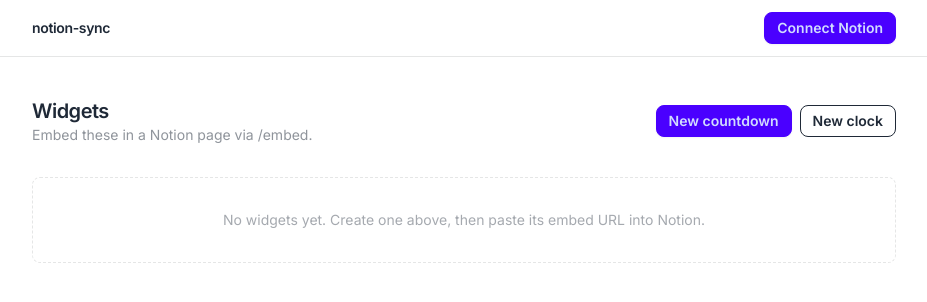
After one commit to Sam-Stuhl/notion-sync, a FastAPI app: template src/web/templates/widgets.html in a window 1280 px wide. The commit adds this page. Shown: the top 302 px of the page, without its empty margins (176-1103 px from the left). Run offline with FastAPI, Linux system fonts and the light colour scheme; the template is opened without the code that fills it, so the values that code supplies are empty; parts of the project's set-up code (start-up, migrations or seed data) failed here and were passed over; some libraries are stand-ins or nearby versions.

Commit message:
Add embeddable HTML widgets (countdown, clock)
Widgets are stored per-user and served publicly at /w/{id} so they can be
embedded in Notion via /embed. Adds a Widget model + migration, public
renderer, and a /widgets dashboard page to create and copy embed URLs.

```diff
--- a/src/web/routes.py
+++ b/src/web/routes.py
@@ -1,3 +1,4 @@
+import json
 import pathlib
 import uuid
 from datetime import datetime, timezone
@@ -11,15 +12,19 @@ from sqlalchemy.ext.asyncio import AsyncSession
 
 from src.auth.middleware import require_user
 from src.auth.sessions import verify_session_token
+from src.config import settings
 from src.db.models import SyncRun, User
 from src.db.repositories import (
     create_sis_integration,
     create_sync_run,
+    create_widget,
     get_notion_integration,
     get_sis_integration_by_id,
+    get_widget,
     get_workspace_config,
     list_recent_sync_runs,
     list_sis_integrations,
+    list_widgets,
     soft_delete_sis_integration,
     update_sis_integration,
 )
@@ -301,6 +306,73 @@ async def sync_now(
     return response
 
 
+# ─── Widgets ──────────────────────────────────────────────────────────────────
+
+WIDGET_TYPES = {"countdown", "clock"}
+
+
+def _default_widget_config(widget_type: str) -> dict:
+    if widget_type == "clock":
+        return {"title": "", "bg": "#6366f1", "color": "#ffffff", "hour12": True, "tz": ""}
+    return {
+        "title": "Countdown",
+        "bg": "#6366f1",
+        "color": "#ffffff",
+        "target": "",
+        "done_text": "It's here!",
+    }
+
+
+def _embed_url(widget_id: uuid.UUID) -> str:
+    return f"{settings.app_base_url.rstrip('/')}/w/{widget_id}"
+
+
+@router.get("/widgets")
+async def widgets_page(
+    request: Request,
+    user: User = Depends(require_user),
+    db: AsyncSession = Depends(get_session),
+):
+    widgets = await list_widgets(db, user.id)
+    return templates.TemplateResponse(
+        request=request,
+        name="widgets.html",
+        context={
+            "user": user,
+            "widgets": [(w, _embed_url(w.id)) for w in widgets],
+        },
+    )
+
+
+@router.post("/widgets")
+async def widget_create(
+    user: User = Depends(require_user),
+    db: AsyncSession = Depends(get_session),
+    type: str = Form(...),
+):
+    if type not in WIDGET_TYPES:
+        raise HTTPException(400, "Unknown widget type")
+    await create_widget(db, user_id=user.id, type=type, config=_default_widget_config(type))
+    await db.commit()
+    return RedirectResponse("/widgets", status_code=303)
+
+
+@router.get("/w/{widget_id}")
+async def widget_render(
+    widget_id: uuid.UUID,
+    request: Request,
+    db: AsyncSession = Depends(get_session),
+):
+    widget = await get_widget(db, widget_id)
+    if not widget:
+        raise HTTPException(404)
+    return templates.TemplateResponse(
+        request=request,
+        name="widget.html",
+        context={"widget": widget, "config_json": json.dumps(widget.config or {})},
+    )
+
+
 # ─── Integration modal content ────────────────────────────────────────────────
 
 @router.get("/integrations/new")
--- a/src/web/templates/base.html
+++ b/src/web/templates/base.html
@@ -43,6 +43,9 @@
             </a>
             <div class="flex items-center gap-4">
                 {% if user is defined and user %}
+                    <a href="/widgets" class="text-sm text-base-content/40 hover:text-base-content/70 transition-colors hidden sm:inline">
+                        Widgets
+                    </a>
                     {% if user.avatar_url %}
                         <img src="{{ user.avatar_url }}" class="w-7 h-7 rounded-full" alt="">
                     {% endif %}
--- /dev/null
+++ b/src/web/templates/widgets.html
@@ -0,0 +1,43 @@
+{% extends "base.html" %}
+{% block title %}Widgets · Notion Sync{% endblock %}
+
+{% block content %}
+<div class="space-y-8">
+    <div class="flex items-center justify-between">
+        <div>
+            <h1 class="text-xl font-semibold tracking-tight">Widgets</h1>
+            <p class="text-sm text-base-content/50">Embed these in a Notion page via /embed.</p>
+        </div>
+        <div class="flex gap-2">
+            <form method="post" action="/widgets">
+                <input type="hidden" name="type" value="countdown">
+                <button class="btn btn-sm btn-primary">New countdown</button>
+            </form>
+            <form method="post" action="/widgets">
+                <input type="hidden" name="type" value="clock">
+                <button class="btn btn-sm btn-outline">New clock</button>
+            </form>
+        </div>
+    </div>
+
+    {% if not widgets %}
+        <div class="text-sm text-base-content/40 border border-dashed border-base-300 rounded-lg p-8 text-center">
+            No widgets yet. Create one above, then paste its embed URL into Notion.
+        </div>
+    {% else %}
+        <div class="space-y-3">
+            {% for widget, url in widgets %}
+            <div class="flex items-center gap-4 border border-base-300 rounded-lg p-4">
+                <div class="w-2 h-2 rounded-full bg-primary shrink-0"></div>
+                <div class="min-w-0 flex-1">
+                    <div class="text-sm font-medium capitalize">{{ widget.name or widget.type }}</div>
+                    <div class="text-xs text-base-content/40 truncate font-mono">{{ url }}</div>
+                </div>
+                <a href="{{ url }}" target="_blank" class="btn btn-ghost btn-xs">Preview</a>
+                <button class="btn btn-ghost btn-xs" onclick="navigator.clipboard.writeText('{{ url }}')">Copy URL</button>
+            </div>
+            {% endfor %}
+        </div>
+    {% endif %}
+</div>
+{% endblock %}
```
Also changed, not shown: alembic/versions/f1a2b3c4d5e6_add_widgets.py (added, +41 -0 lines), src/db/models.py (+16 -0 lines), src/db/repositories.py (+33 -1 lines), src/web/templates/widget.html (added, +86 -0 lines).
